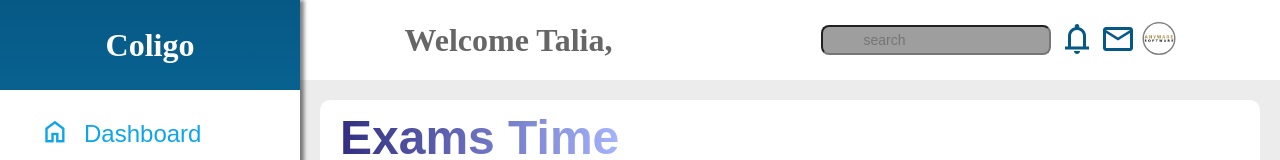
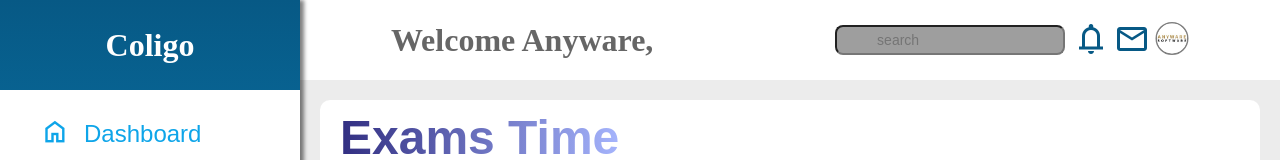
Before and after one commit to OmarNaguib/Coligo-Front, a React (Vite) app: page / in a window 1280 px wide. Both pictures are taken after a click on the button "Log In". Shown: the top 160 px of the page. Built offline with nearby package versions, Linux system fonts and the light colour scheme; no server answers; grey boxes are pictures that could not be loaded.

Commit message:
Change name

```diff
--- a/index.html
+++ b/index.html
@@ -6,7 +6,6 @@
       href="https://fonts.googleapis.com/css2?family=Material+Symbols+Outlined:opsz,wght,FILL,GRAD@20..48,100..700,0..1,-50..200"
     />
     <meta charset="UTF-8" />
-    <link rel="icon" type="image/svg+xml" href="/vite.svg" />
     <meta name="viewport" content="width=device-width, initial-scale=1.0" />
     <title>Vite + React + TS</title>
   </head>
--- a/src/components/Header.tsx
+++ b/src/components/Header.tsx
@@ -10,7 +10,7 @@ function Header() {
       >
         <span className="material-symbols-outlined">menu</span>
       </button>
-      <h2>Welcome Talia,</h2>
+      <h2>Welcome Anyware,</h2>
       <div className="right">
         <div className="mobile-hidden">
           <input type="search" placeholder="search" />
```
